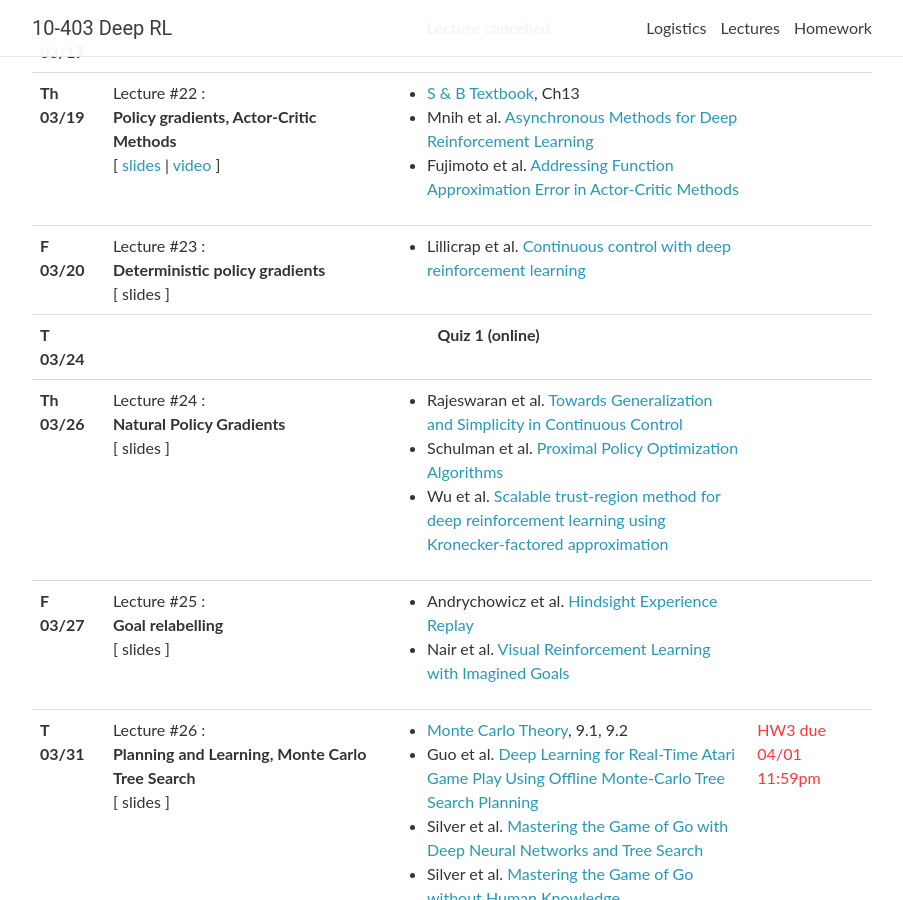
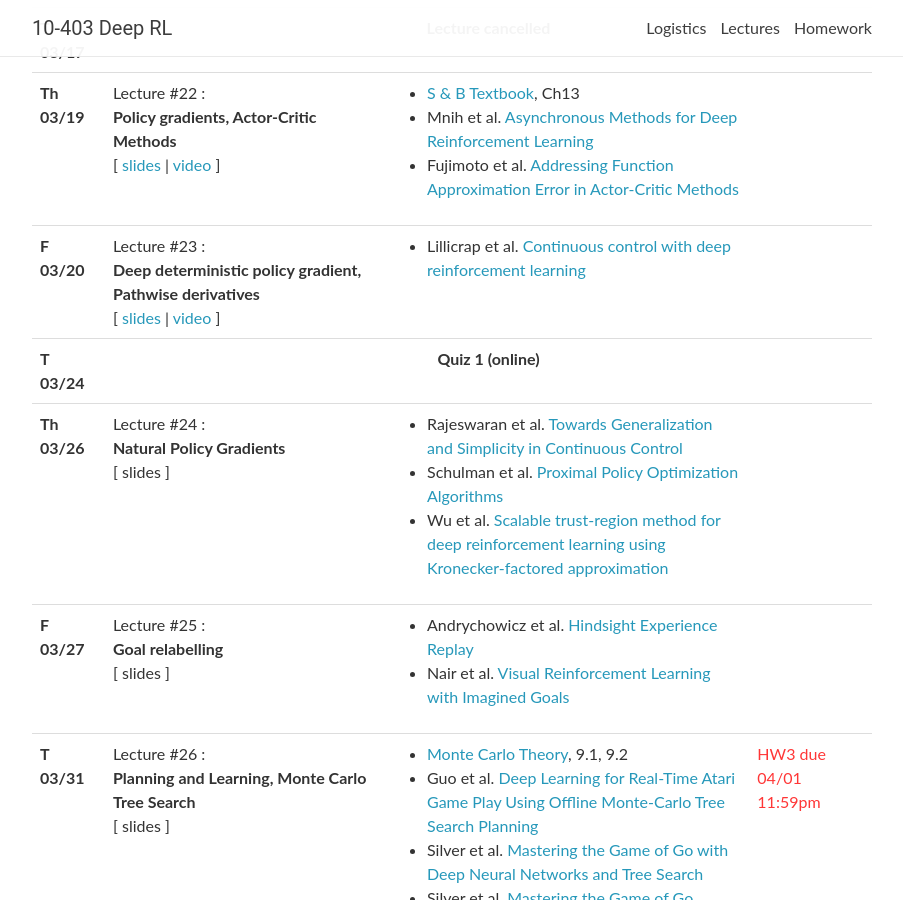
Before and after one commit to cmudeeprl/Spring202010403website, a Jekyll site: the page built from _pages/lectures.md, in a window 1280 px wide and 900 px high, scrolled down 3593 px. Shown: the whole window, without its empty margins (188-1091 px from the left). Built offline with Jekyll 4.4.1, drawn with Linux system fonts in a browser that asks for light colours; nearby versions of some CDN libraries; comment, search, counter and statistics services are not loaded.

Commit message:
lecture 03-20 updated

```diff
--- a/_data/lectures.yml
+++ b/_data/lectures.yml
@@ -359,10 +359,10 @@
 - date: F 03/20
   lecturer:
   title: >
-    <strong>Deterministic policy gradients</strong>
-  # slides: https://cmudeeprl.github.io/Spring202010403website/assets/lectures/lecture_12_1.pdf
+    <strong>Deep deterministic policy gradient, Pathwise derivatives</strong>
+  slides: https://cmudeeprl.github.io/Spring202010403website/assets/lectures/s20_lecture13.pdf
   # slides2: https://cmudeeprl.github.io/Spring202010403website/assets/lectures/lecture_12_2.pdf
-  # video: https://scs.hosted.panopto.com/Panopto/Pages/Viewer.aspx?id=4e7cbf9d-6e81-4e7b-9093-aad80108fb94
+  video: https://scs.hosted.panopto.com/Panopto/Pages/Viewer.aspx?id=aae85e9a-b2f7-4051-998d-ab850127a75d
   notes:
   readings:
     - Lillicrap et al. <a href="https://arxiv.org/abs/1509.02971" target="_blank">Continuous control with deep reinforcement learning</a>
```
Also changed, not shown: 1 other file.
